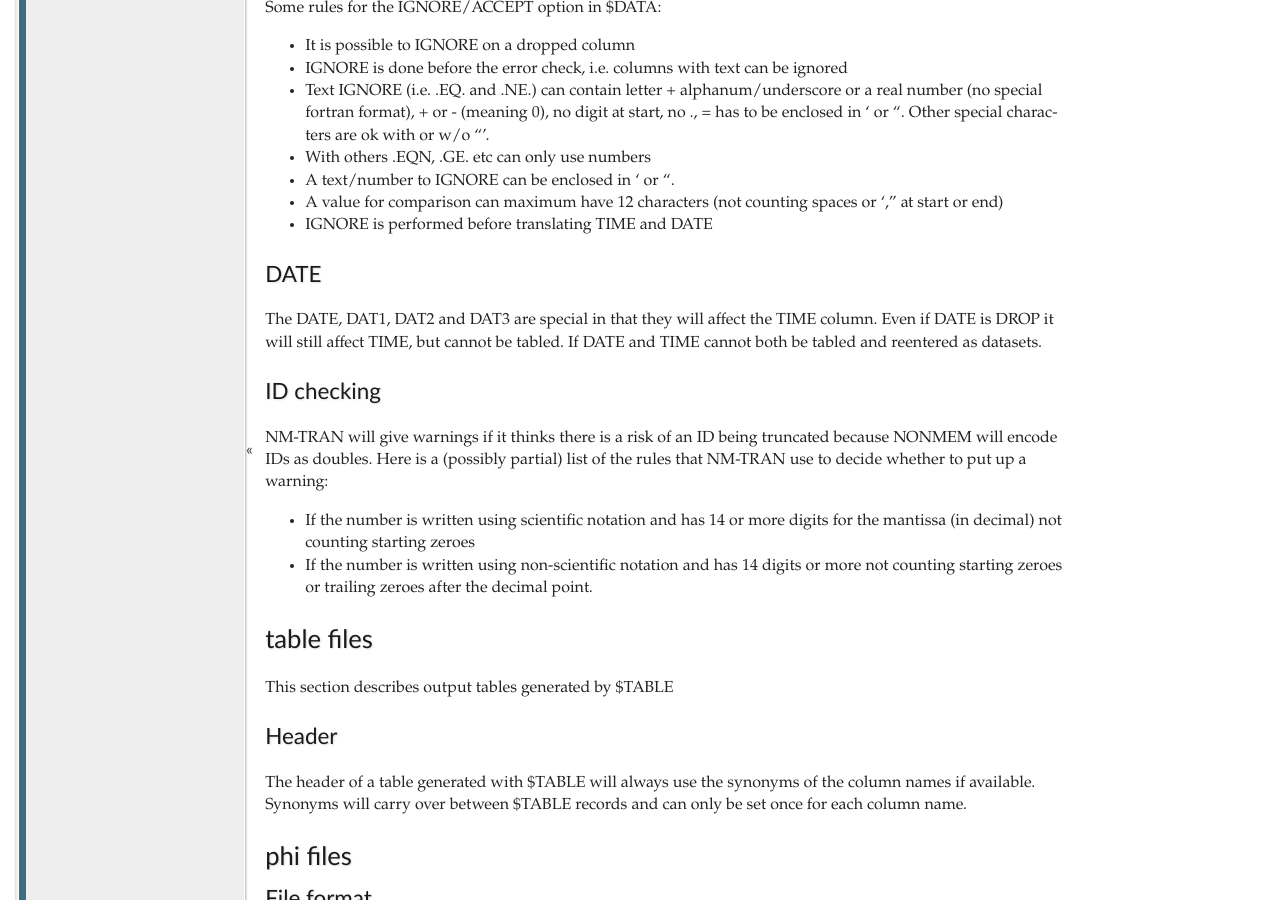
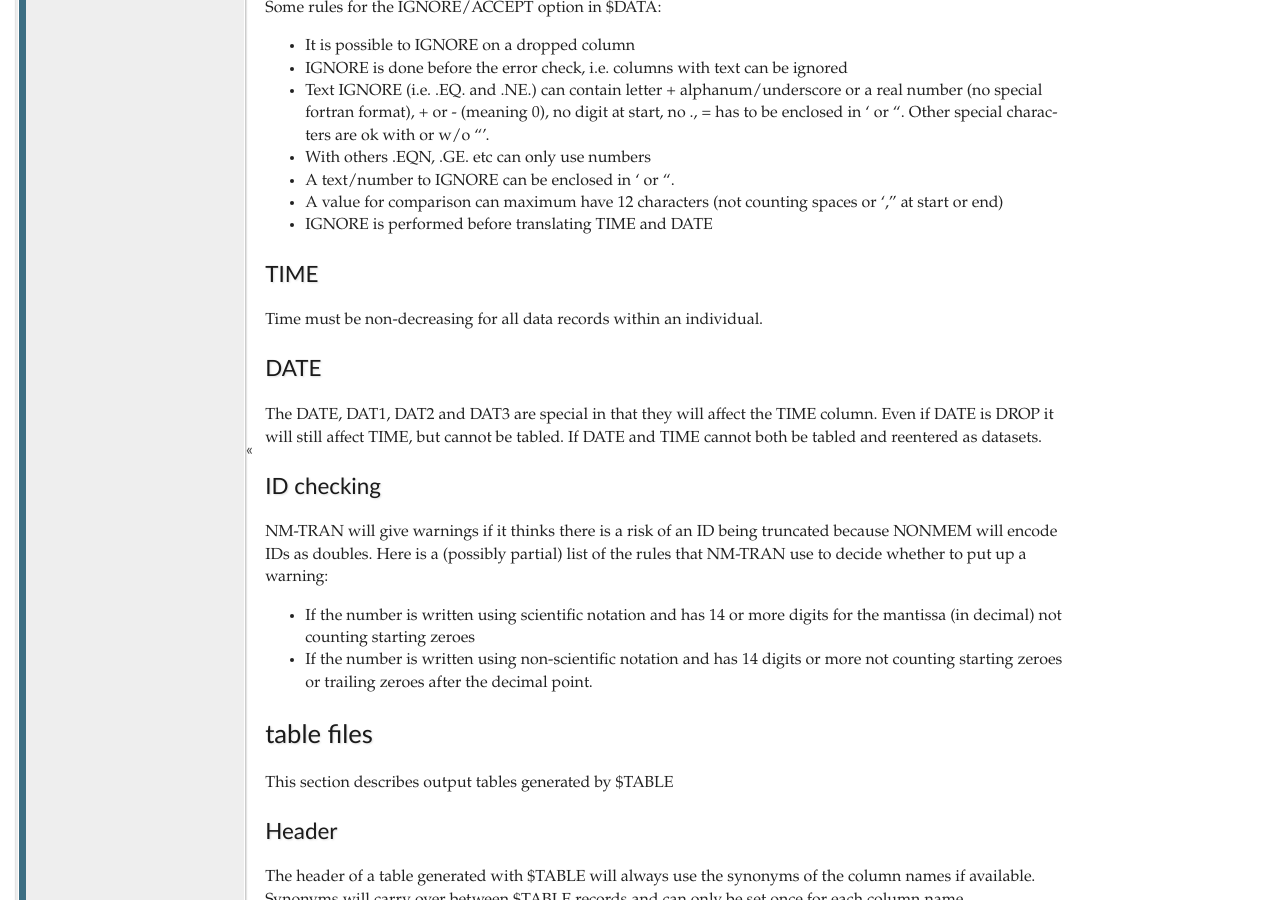
Before and after one commit to pharmpy/pharmpy, a Sphinx documentation site: the page built from docs/NONMEM.rst, in a window 1280 px wide and 900 px high, scrolled down 1476 px. Built offline with Sphinx 7.4.7, drawn with Linux system fonts in a browser that asks for light colours; pages that are not in the unit, such as notebooks, are missing from menus.

Commit message:
Document that TIME in NONMEM dataset must be non-decreasing

```diff
--- a/docs/NONMEM.rst
+++ b/docs/NONMEM.rst
@@ -69,6 +69,11 @@ Some rules for the IGNORE/ACCEPT option in $DATA:
 - A text/number to IGNORE can be enclosed in ' or ".
 - A value for comparison can maximum have 12 characters (not counting spaces or '," at start or end)
 - IGNORE is performed before translating TIME and DATE
+
+TIME
+~~~~
+
+Time must be non-decreasing for all data records within an individual.
 
 DATE
 ~~~~
```
